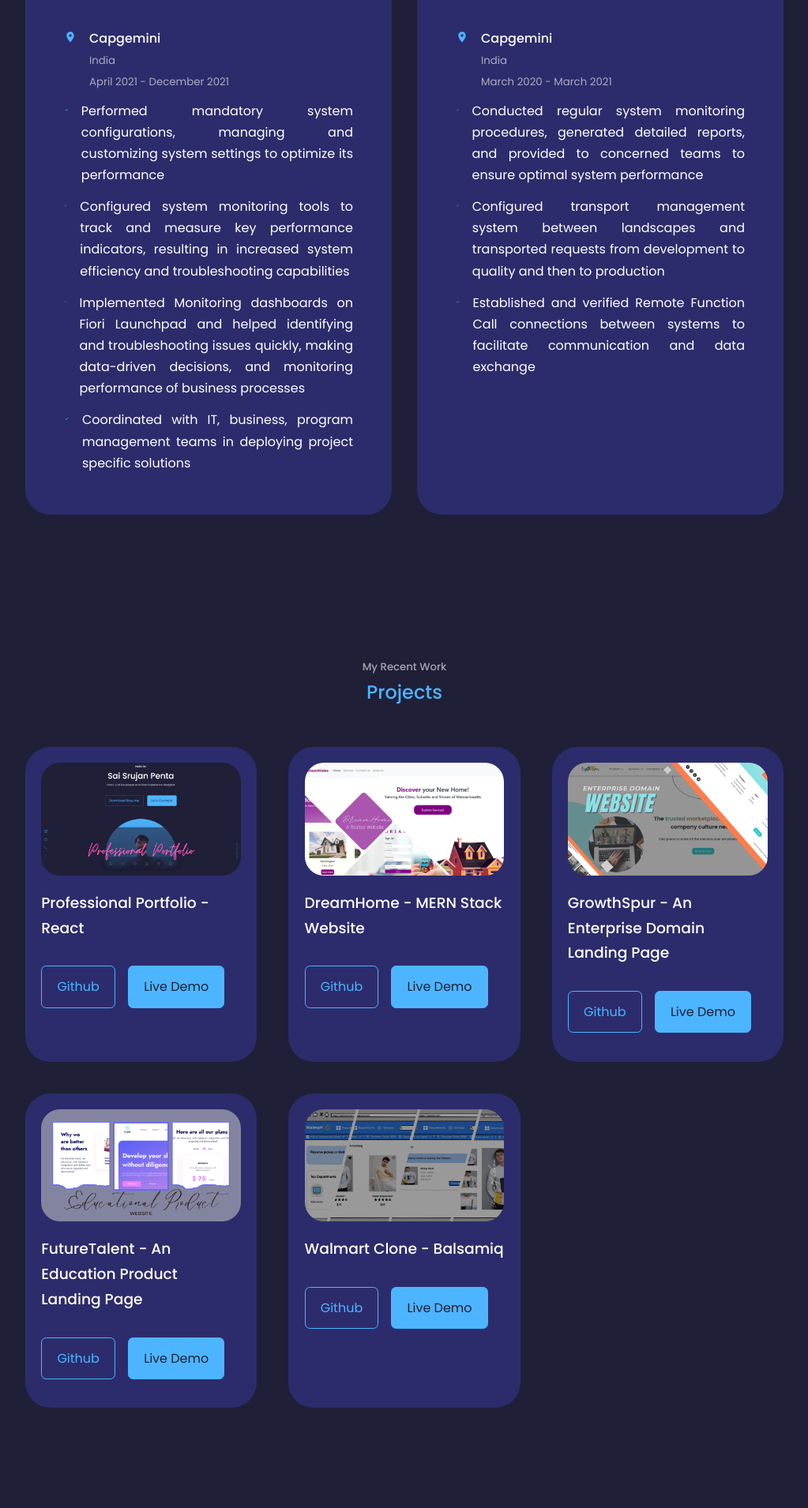
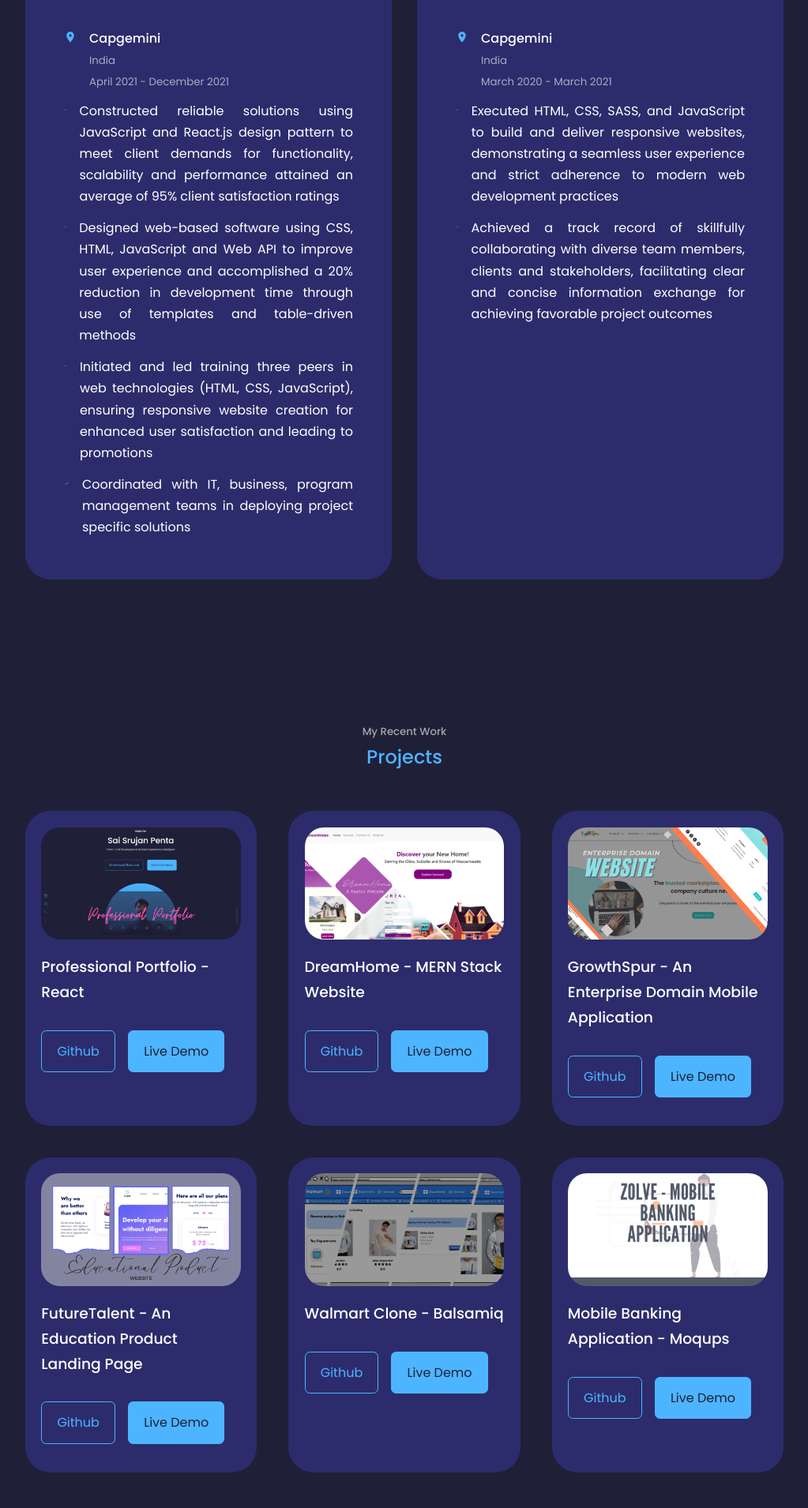
Before and after one commit to saisrujanpenta/Personal-Portfolio, a React (Create React App) app: page / in a window 1280 px wide. Shown: the part 3810-5720 px from the top of the page at 79% size, without its empty margins (128-1151 px from the left). Built offline with nearby package versions, Linux system fonts and the light colour scheme.

Commit message:
updated the Resume

```diff
--- a/src/components/experience/Experience.jsx
+++ b/src/components/experience/Experience.jsx
@@ -26,13 +26,13 @@ const Experience = () => {
             <ul className='experience_details-content'>
               <li>
                 <BiCheck className='experience_details-icon' />
-                <p>Performed mandatory system configurations, managing and customizing system settings to optimize its performance</p>
+                <p>Constructed reliable solutions using JavaScript and React.js design pattern to meet client demands for functionality, scalability and performance attained an average of 95% client satisfaction ratings</p>
               </li>
               <li><BiCheck className='experience_details-icon' />
-                <p>Configured system monitoring tools to track and measure key performance indicators, resulting in increased system efficiency and troubleshooting capabilities</p>
+                <p>Designed web-based software using CSS, HTML, JavaScript and Web API to improve user experience and accomplished a 20% reduction in development time through use of templates and table-driven methods</p>
               </li>
               <li><BiCheck className='experience_details-icon' />
-                <p>Implemented Monitoring dashboards on Fiori Launchpad and helped identifying and troubleshooting issues quickly, making data-driven decisions, and monitoring performance of business processes</p>
+                <p>Initiated and led training three peers in web technologies (HTML, CSS, JavaScript), ensuring responsive website creation for enhanced user satisfaction and leading to promotions</p>
               </li>
               <li><BiCheck className='experience_details-icon' />
                 <p>Coordinated with IT, business, program management teams in deploying project specific solutions</p>
@@ -55,14 +55,14 @@ const Experience = () => {
 
             <ul className='experience_details-content'>
               <li><BiCheck className='experience_details-icon2' />
-                <p>Conducted regular system monitoring procedures, generated detailed reports, and provided to concerned teams to ensure optimal system performance</p>
+                <p>Executed HTML, CSS, SASS, and JavaScript to build and deliver responsive websites, demonstrating a seamless user experience and strict adherence to modern web development practices</p>
               </li>
               <li><BiCheck className='experience_details-icon2' />
-                <p>Configured transport management system between landscapes and transported requests from development to quality and then to production</p>
+                <p>Achieved a track record of skillfully collaborating with diverse team members, clients and stakeholders, facilitating clear and concise information exchange for achieving favorable project outcomes</p>
               </li>
-              <li><BiCheck className='experience_details-icon2' />
+              {/* <li><BiCheck className='experience_details-icon2' />
                 <p>Established and verified Remote Function Call connections between systems to facilitate communication and data exchange</p>
-              </li>
+              </li> */}
             </ul>
           </div>
         </div>
--- a/src/components/portfolio/Portfolio.jsx
+++ b/src/components/portfolio/Portfolio.jsx
@@ -5,6 +5,7 @@ import IMG2 from '../../assets/DreamHome.png'
 import IMG3 from '../../assets/GrowthSpur.png'
 import IMG4 from '../../assets/FutureTalent.png'
 import IMG5 from '../../assets/Walmart.png'
+import IMG6 from '../../assets/Zolve.png'
 
 const data = [
   {
@@ -26,9 +27,9 @@ const data = [
   {
     id: 3,
     image: IMG3,
-    title: 'GrowthSpur - An Enterprise Domain Landing Page',
+    title: 'GrowthSpur - An Enterprise Domain Mobile Application',
     github: 'https://github.com',
-    demo: 'https://www.figma.com/proto/zbRKPyWXhKbEV4dDAppU9Z/Untitled?node-id=2%3A5&scaling=scale-down-width'
+    demo: 'https://www.figma.com/file/KB2Tyku2aHsyYaeSbgMTgF/Final-Project?node-id=0%3A1&t=dJ3u16GGzMMLTD64-1'
   },
 
   {
@@ -45,6 +46,14 @@ const data = [
     title: 'Walmart Clone - Balsamiq',
     github: 'https://github.com/saisrujanpenta/UX-Design/blob/main/Walmart%20Clone.zip',
     demo: 'https://drive.google.com/file/d/1j54kOs82VDAx5v3LJ0qU3X7y8ndq4smn/view?usp=sharing'
+  },
+
+  {
+    id: 6,
+    image: IMG6,
+    title: 'Mobile Banking Application - Moqups',
+    github: 'https://github.com/saisrujanpenta/UX-Design/blob/main/Zolve%20Application%20Clone.zip',
+    demo: 'https://app.moqups.com/v2ce1RoaBsSgRBq2z59lY4o9igfjnYQB/view/page/a318f6d8d'
   }
 ]
 
```
Also changed, not shown: src/assets/Zolve.png (added), 1 other file (tests, documents, lock files or other folders).
